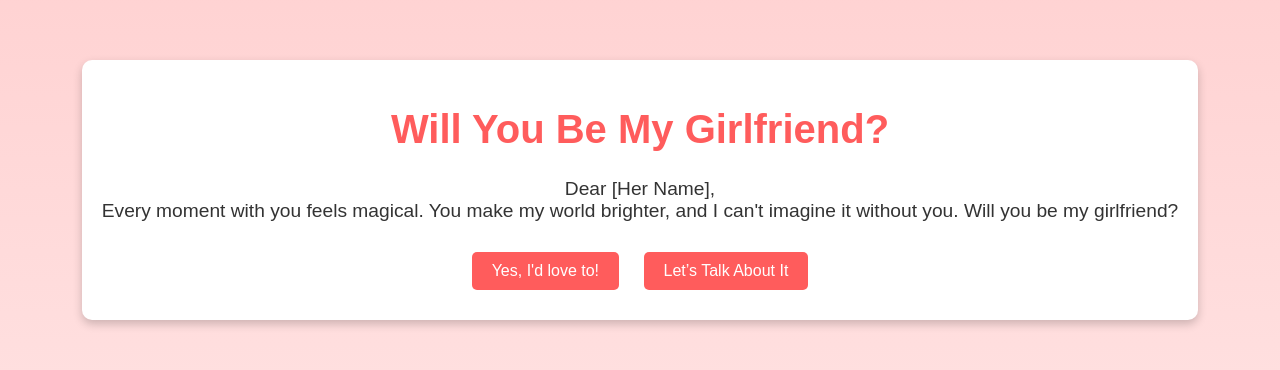
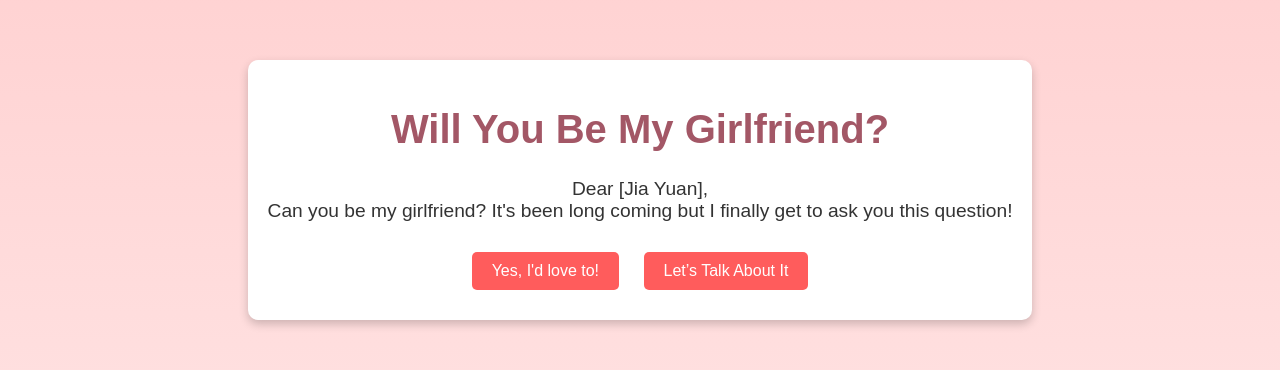
Before and after one commit to chrono2422/confession1, a plain HTML site: page index.html in a window 1280 px wide. Shown: the part 210-580 px from the top of the page. Drawn offline with Linux system fonts and the light colour scheme.

Commit message:
Update index.html

```diff
--- a/index.html
+++ b/index.html
@@ -26,7 +26,7 @@
         }
 
         h1 {
-            color: #ff5c5c;
+            color: #a35766;
             font-size: 2.5rem;
         }
 
@@ -49,15 +49,15 @@
         }
 
         .buttons button:hover {
-            background: #e14e4e;
+            background: #6b1a22;
         }
     </style>
 </head>
 <body>
     <div class="container">
         <h1>Will You Be My Girlfriend?</h1>
-        <p class="message">Dear [Her Name],<br>
-            Every moment with you feels magical. You make my world brighter, and I can't imagine it without you. Will you be my girlfriend?</p>
+        <p class="message">Dear [Jia Yuan],<br>
+            Can you be my girlfriend? It's been long coming but I finally get to ask you this question!</p>
         <div class="buttons">
             <button onclick="navigateTo('yes')">Yes, I'd love to!</button>
             <button onclick="navigateTo('talk')">Let’s Talk About It</button>
```
